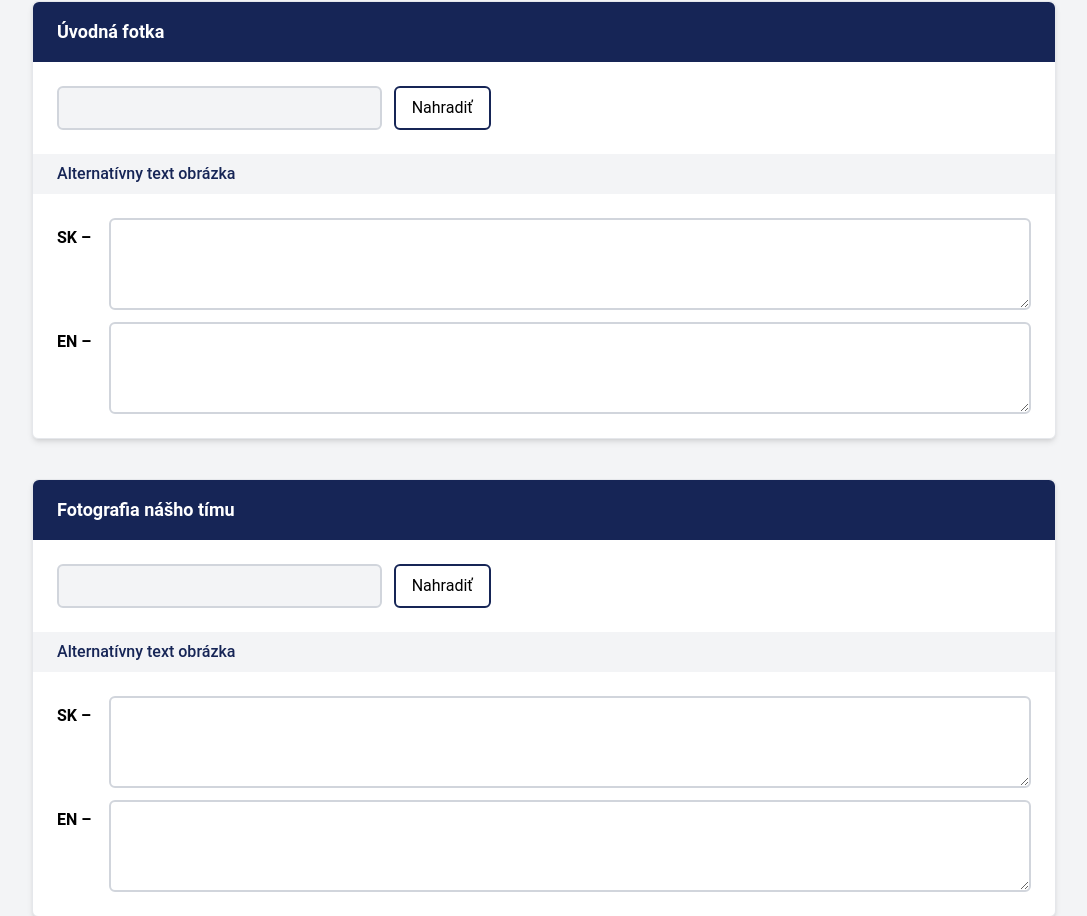
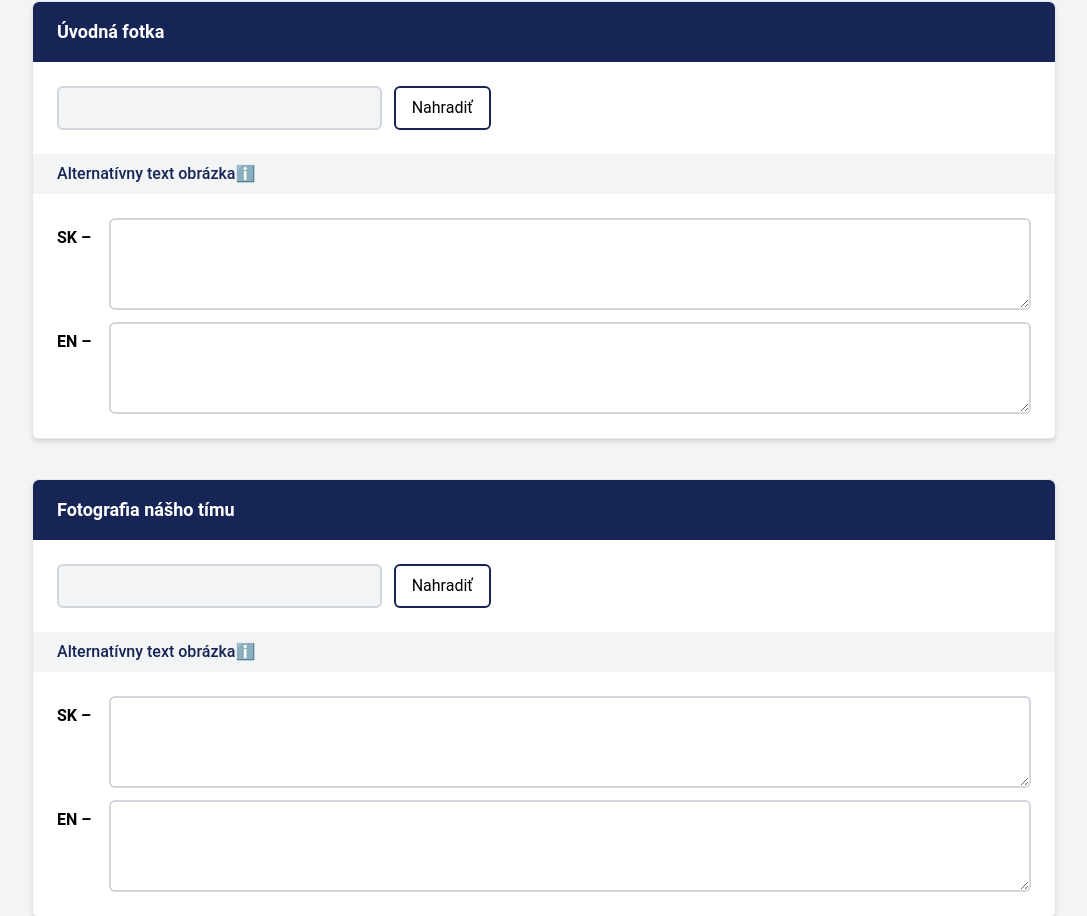
Before and after one commit to Vikii712/BP, a Laravel app: template Votum_Viki/web/resources/views/pages/admin/home-edit.blade.php in a window 1280 px wide. Shown: the part 825-1741 px from the top of the page, without its empty margins (96-1183 px from the left). Run offline with Laravel 12, Linux system fonts and the light colour scheme; the template is opened without the code that fills it, so the values that code supplies are empty; style sheets or scripts are compiled from the project's sources.

Commit message:
tooltip
vedel by si mi spravit subor s takym vyskakovacim oknom ktore prijima prop co je :typ='alt' a alt bude znamenat ze tam doplni text vysvetlenie co je alternativny text, tieto texty budu v tomto novom subore v poli, samozrejme zatial tam bude len jeden na kluc alet ale budem pridavat

```diff
--- /dev/null
+++ b/Votum_Viki/web/resources/views/components/InfoTooltip.blade.php
@@ -0,0 +1,29 @@
+@php
+    $messages = [
+        'alt' => 'Alternatívny text sa používa pre ľudí so zrakovým postihnutím alebo keď sa obrázok nezobrazí. Mal by stručne popísať obsah obrázka.',
+    ];
+@endphp
+
+@props(['typ'])
+
+<div class="relative flex items-center gap-2">
+    <span class="text-blue-950 font-semibold cursor-pointer info-icon">ℹ️</span>
+    <div class="absolute z-10 w-64 bg-blue-50 border border-blue-300 text-blue-950 px-3 py-2 rounded-md shadow-lg hidden info-message">
+        {{ $messages[$typ] ?? '' }}
+    </div>
+</div>
+
+<script>
+    document.addEventListener('DOMContentLoaded', function() {
+        document.querySelectorAll('.info-icon').forEach(function(icon) {
+            const messageBox = icon.parentElement.querySelector('.info-message');
+
+            icon.addEventListener('mouseenter', function() {
+                messageBox.classList.remove('hidden');
+            });
+            icon.addEventListener('mouseleave', function() {
+                messageBox.classList.add('hidden');
+            });
+        });
+    });
+</script>
--- a/Votum_Viki/web/resources/views/pages/admin/home-edit.blade.php
+++ b/Votum_Viki/web/resources/views/pages/admin/home-edit.blade.php
@@ -86,8 +86,9 @@
                         </div>
 
                         {{-- ALT --}}
-                        <div class="bg-gray-100 -mx-6 px-6 py-2 font-medium text-blue-950">
+                        <div class="flex flex-row bg-gray-100 -mx-6 px-6 py-2 font-medium text-blue-950">
                             Alternatívny text obrázka
+                            <x-InfoTooltip typ="alt" />
                         </div>
 
                         <div class="space-y-3">
@@ -128,8 +129,9 @@
                         </div>
 
                         {{-- ALT --}}
-                        <div class="bg-gray-100 -mx-6 px-6 py-2 font-medium text-blue-950">
+                        <div class="flex flex-row bg-gray-100 -mx-6 px-6 py-2 font-medium text-blue-950">
                             Alternatívny text obrázka
+                            <x-InfoTooltip typ="alt" />
                         </div>
 
                         <div class="space-y-3">
```
